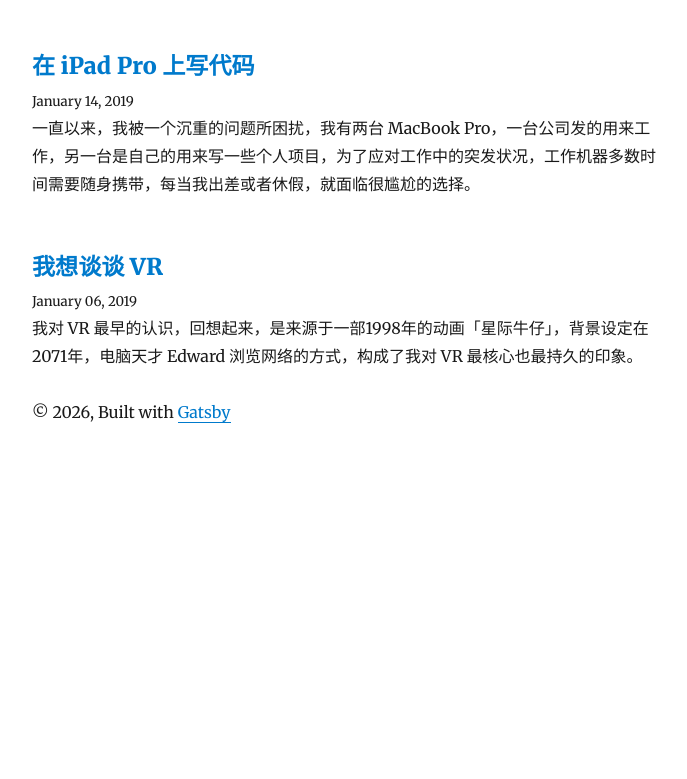
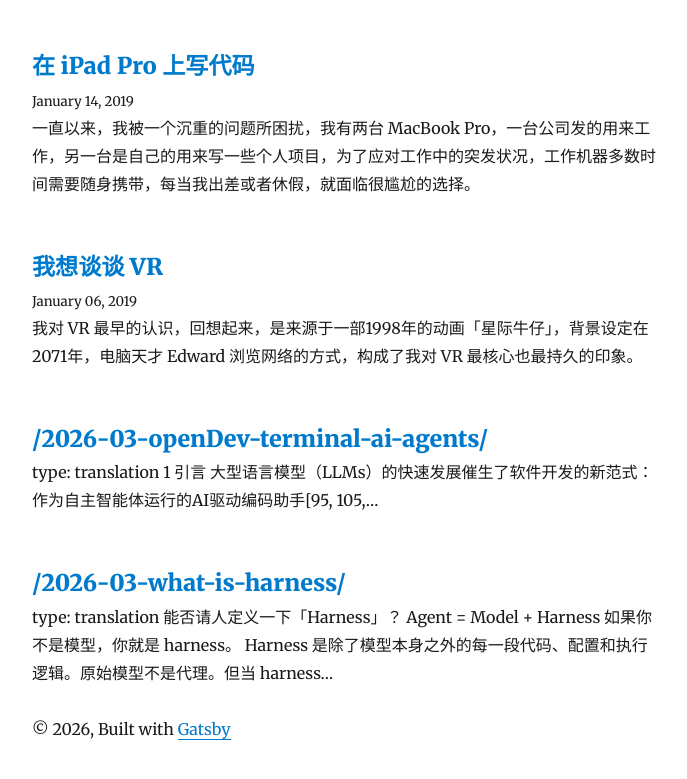
Before and after one commit to yofine/Rethink, a Gatsby site: page / in a window 1280 px wide. Shown: the part 744-1523 px from the top of the page, without its empty margins (293-980 px from the left). Before the commit the page ends 1212 px from the top, so only its background shows below. Built offline with nearby package versions, Linux system fonts and the light colour scheme; Gatsby itself is replaced by a stand-in of ours; some packages are replaced by stand-ins of ours.

Commit message:
feat: add translations module for blog

```diff
--- a/2026-03-openDev-terminal-ai-agents.md
+++ b/content/translations/2026-03-openDev-terminal-ai-agents.md
@@ -1,10 +1,8 @@
-# 为终端构建高效的 AI 编程代理：脚手架、治理框架、上下文工程及经验教训
-
-## 摘要
-
-AI 编程辅助领域正在经历从复杂 IDE 插件向通用终端原生代理的根本性转变。CLI 代理直接运行在开发者管理源代码、执行构建和部署环境的位置，为长期开发任务提供了前所未有的自主性。在本文中，我们提出了 OpenDev，一个用 Rust 编写的开源命令行编程代理，专为这一新范式而设计。有效的自主辅助需要严格的安全控制和高效的上下文管理，以防止上下文膨胀和推理退化。OpenDev 通过复合 AI 系统架构、工作负载专用模型路由、双代理架构（将规划与执行分离）、延迟工具发现，以及随时间推移逐步压缩旧观察结果的自适应上下文压缩来克服这些挑战。此外，它还采用自动记忆系统来跨会话累积项目特定知识，并通过事件驱动的系统提醒来对抗指令衰减。通过强制执行明确的推理阶段并优先考虑上下文效率，OpenDev 为终端优先 AI 辅助提供了一个安全、可扩展的基础，为健壮的自主软件工程提供了蓝图。
-
 ---
+type: translation
+---
+---
+type: translation
 
 ## 1 引言
 
@@ -39,6 +37,7 @@ OpenDev的设计遵循三个总体原则。首先，关注点分离：每个架
 本文其余部分按照从构建到反思再到上下文的路径展开。第 2 节详细阐述了所构建的内容：跨越智能体推理、上下文工程、工具和持久层的四层系统架构。第 3 节探讨了所获得的经验：迭代开发过程中出现的五个跨领域设计张力及其可迁移的教训。第 4 节将这些决策置于更广泛的研究景观中，第 5 节指出了未来的方向。附录提供了工具、提示、配置模式和实现常量的参考级目录。
 
 ---
+type: translation
 
 ## 2 系统架构
 
@@ -67,6 +66,7 @@ OpenDev 通过四个存储库持久化状态：Config Manager 通过项目本地
 由于 Agent 可以执行任意 shell 命令、覆盖文件并生成持久进程，单一安全机制是不够的。因此，OpenDev 采用纵深防御架构，包含五个独立的安全层，每一层都设计用于独立防止一类危害，从而使任何单一故障点都不会危及系统。
 
 ---
+type: translation
 
 *原文来源：https://arxiv.org/html/2603.05344v3*
 *翻译日期：2026-03-18*
--- a/2026-03-what-is-harness.md
+++ b/content/translations/2026-03-what-is-harness.md
@@ -1,10 +1,8 @@
-# 重新定义 Harness：Agent = Model + Harness
-
-## TLDR
-
-Harness 工程是我们围绕模型构建系统以将其转化为工作引擎的方式。模型包含智能，而 harness 使这种智能变得有用。我们定义了什么是 harness，并推导出当今和未来代理所需的核心组件。
-
 ---
+type: translation
+---
+---
+type: translation
 
 ## 能否请人定义一下「Harness」？
 
@@ -27,6 +25,7 @@ Harness 是除了模型本身之外的每一段代码、配置和执行逻辑。
 本文其余部分将介绍核心 harness 组件，并从模型这一核心原语出发，推导每个组件存在的原因。
 
 ---
+type: translation
 
 ## 为什么我们需要 Harness……从模型的视角
 
@@ -44,6 +43,7 @@ Harness 是除了模型本身之外的每一段代码、配置和执行逻辑。
 例如，为了获得「聊天」的产品体验，我们将模型包装在一个 while 循环中，以跟踪之前的消息并追加新的用户消息。阅读本文的每个人都使用过这种 harness。主要想法是我们希望将期望的代理行为转化为 harness 中的实际功能。
 
 ---
+type: translation
 
 ## 从期望的代理行为反向推导 Harness 工程
 
@@ -52,6 +52,7 @@ Harness 工程帮助人类注入有用的先验知识来指导代理行为。随
 我们不会详尽列出每一个 harness 功能。目标是从帮助模型完成有用工作的起点推导出一组功能。我们将遵循这样的模式：**我们想要（或想要修复）的行为 → 帮助模型实现这一目标的 Harness 设计。**
 
 ---
+type: translation
 
 ### 用于持久存储和上下文管理的文件系统
 
@@ -69,6 +70,7 @@ Harness 工程帮助人类注入有用的先验知识来指导代理行为。随
 - Git 为文件系统添加了版本控制，因此代理可以跟踪工作、回滚错误和分支实验。
 
 ---
+type: translation
 
 ### Bash + 代码作为通用工具
 
@@ -81,6 +83,7 @@ Harness 工程帮助人类注入有用的先验知识来指导代理行为。随
 Bash + 代码执行是让模型拥有一台电脑并让它自主弄清楚其余事情的重要一步。模型可以通过代码即时设计自己的工具，而不是被限制在预先配置好的固定工具集中。
 
 ---
+type: translation
 
 ### 沙箱和用于执行和验证工作的工具
 
@@ -97,6 +100,7 @@ Bash + 代码执行是让模型拥有一台电脑并让它自主弄清楚其余
 模型不会自行配置其执行环境。决定代理在哪里运行、有哪些可用工具、可以访问什么以及如何验证工作都是 harness 级别的设计决策。
 
 ---
+type: translation
 
 ### 用于持续学习的记忆和搜索
 
@@ -111,6 +115,7 @@ Bash + 代码执行是让模型拥有一台电脑并让它自主弄清楚其余
 Web Search 和用于查询最新上下文的工具是值得内置到 harness 中的有用原语。
 
 ---
+type: translation
 
 ### 对抗上下文腐败
 
@@ -127,6 +132,7 @@ Web Search 和用于查询最新上下文的工具是值得内置到 harness 中
 **Skills** 解决了在代理启动时将太多工具或 MCP 服务器加载到上下文中而导致性能下降的问题。Skills 是一种 harness 级别的原语，通过渐进式披露来解决这个问题。
 
 ---
+type: translation
 
 ### 长时间自主执行
 
@@ -143,6 +149,7 @@ Web Search 和用于查询最新上下文的工具是值得内置到 harness 中
 - **规划和自我验证以保持正轨。** 规划是模型将目标分解为一系列步骤的时候。Harness 通过良好的提示和注入如何使用文件系统中的计划文件的提醒来支持这一点。在完成每个步骤后，代理可以通过自我验证检查其工作的正确性。Harness 中的 hook 可以运行预定义的测试套件，并在失败时将错误信息循环回模型，或者模型可以被提示独立评估其代码。验证将解决方案根植于测试中，并为自我改进创建反馈信号。
 
 ---
+type: translation
 
 ## Harness 的未来
 
@@ -171,6 +178,7 @@ Harness 工程是一个非常活跃的研究领域，我们用它来改进我们
 - 动态组装正确工具和上下文的 harness，正好及时完成给定任务，而不是预先配置
 
 ---
+type: translation
 
 > **这篇博客是对定义什么是 harness 以及它如何被我们希望模型完成的工作所塑造的一次实践。**
 >
@@ -179,6 +187,7 @@ Harness 工程是一个非常活跃的研究领域，我们用它来改进我们
 > 更多的 harness 构建，更好的系统，更好的代理。
 
 ---
+type: translation
 
 *原文来源：https://x.com/vtrivedy10/status/2031408954517971368*
 *翻译日期：2026-03-18*
--- a/gatsby-config.js
+++ b/gatsby-config.js
@@ -41,6 +41,13 @@ module.exports = {
       options: {
         path: `${__dirname}/content/blog`,
         name: `blog`,
+      },
+    },
+    {
+      resolve: `gatsby-source-filesystem`,
+      options: {
+        path: `${__dirname}/content/translations`,
+        name: `translations`,
       },
     },
     {
--- a/gatsby-node.js
+++ b/gatsby-node.js
@@ -19,6 +19,7 @@ exports.createPages = async ({ graphql, actions }) => {
               }
               frontmatter {
                 title
+                type
               }
             }
           }
@@ -38,8 +39,12 @@ exports.createPages = async ({ graphql, actions }) => {
     const previous = index === posts.length - 1 ? null : posts[index + 1].node
     const next = index === 0 ? null : posts[index - 1].node
 
+    // Translations go to /translations/ prefix
+    const isTranslation = post.node.frontmatter?.type === 'translation'
+    const prefix = isTranslation ? '/translations' : ''
+
     createPage({
-      path: post.node.fields.slug,
+      path: `${prefix}${post.node.fields.slug}`,
       component: blogPost,
       context: {
         slug: post.node.fields.slug,
```
